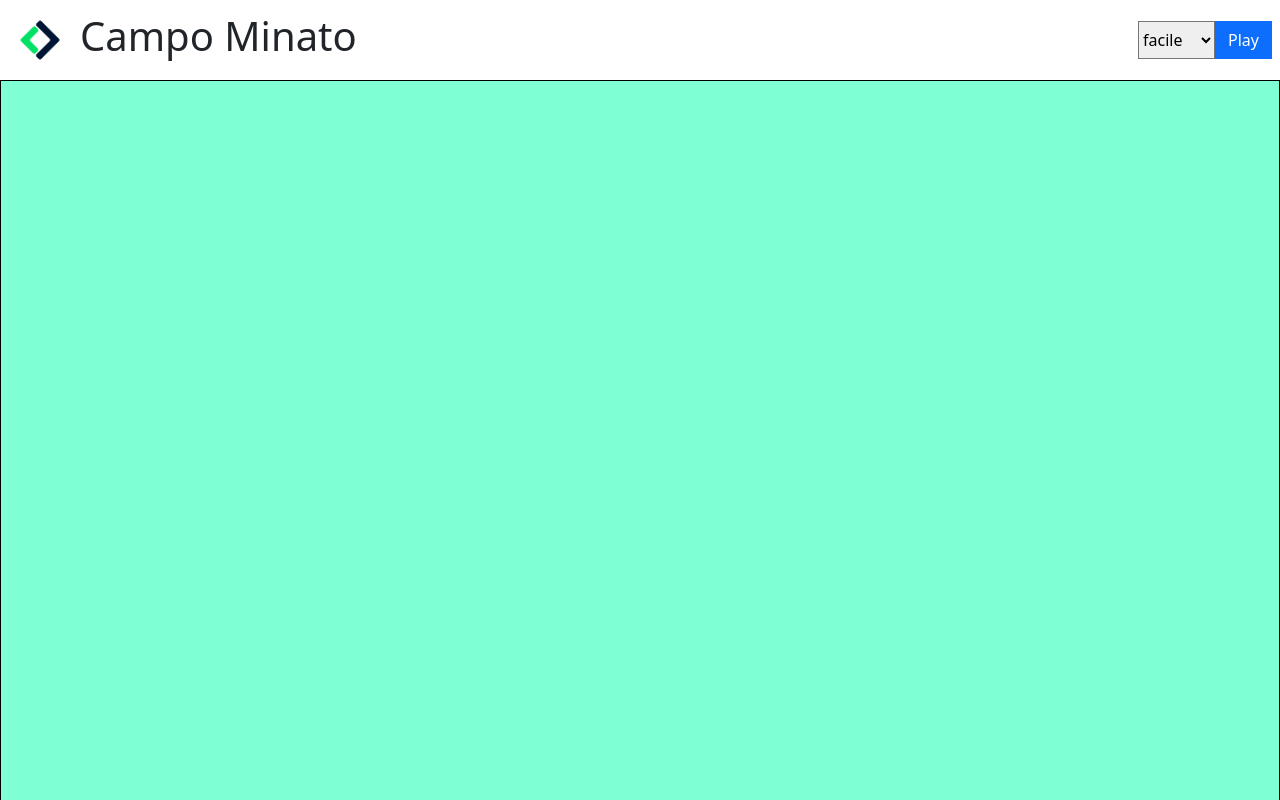
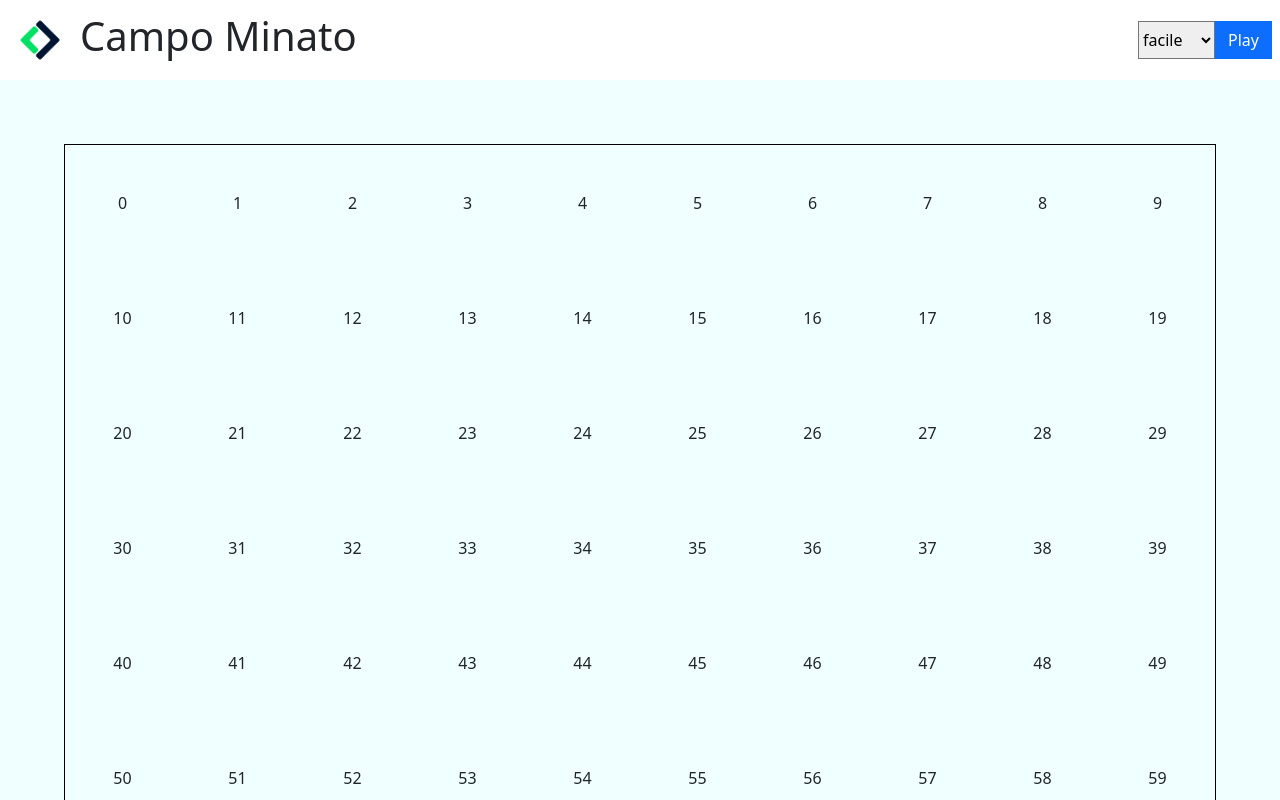
Before and after one commit to Masterkudi/js-campominato-grid, a plain HTML site: page index.html in a window 1280 px wide. Both pictures are taken after a click on the button "Play". Shown: the top 800 px of the page. Drawn offline with nearby package versions, Linux system fonts and the light colour scheme.

Commit message:
esercizio completato

```diff
--- a/assets/css/grid.css
+++ b/assets/css/grid.css
@@ -23,12 +23,11 @@
 }
 
 .main-container {
-    background-color: #7FFFD4;
-    width: 100%;
+    background-color: azure;
+    padding: 4rem;
 }
 
 .grid-container {
-    padding: 4rem;
     display: flex;
     border: 1px solid black;
     flex-wrap: wrap;
@@ -37,7 +36,6 @@
 
   .grid-square {
     aspect-ratio: 1/1;
-    border: 1px solid green;
     display: flex;
     align-items: center;
     justify-content: center;
--- a/assets/js/grid.js
+++ b/assets/js/grid.js
@@ -1,12 +1,8 @@
-/**
- * @type {HTMLSelectElement}
- */
+
 const squareCellsSelect = document.querySelector("[name='square-cells']");
 const btnPlay = document.querySelector("#btn-play");
 
-/**
- * @type {HTMLElement}
- */
+
 const gridContainer = document.querySelector(".grid-container");
 
 btnPlay.addEventListener("click", onBtnClick);
@@ -24,3 +20,46 @@ function onBtnClick() {
     printGrid(gridContainer, gridList);
 
 }
+
+
+function createSingleSquare(squareContent, squareCells) {
+    const square = document.createElement("div");
+
+    const squaresPerRow = Math.sqrt(squareCells);
+
+    square.classList.add("grid-square");
+    square.textContent = squareContent;
+    square.style.flexBasis = `calc(100% / ${squaresPerRow})`;
+
+    square.addEventListener("click", function () {
+      square.classList.toggle("bg-primary");
+    });
+
+    // Output
+    return square;
+  }
+
+
+  function createGrid(squaresNumber) {
+    const grid = [];
+
+    for (let i = 0; i < squaresNumber; i++) {
+      // salvo in una variabile l'output della funzione createSingleSquare
+      const newSquare = createSingleSquare("" + i, squaresNumber);
+
+      grid.push(newSquare);
+    }
+
+    // Output
+    return grid;
+  }
+
+
+  function printGrid(container, squaresList) {
+    // reset del contenuto del container per evitare che ci siano altri div creati precedentemente
+    container.innerHTML = "";
+
+    for (let i = 0; i < squaresList.length; i++) {
+      container.append(squaresList[i]);
+    }
+  }
--- a/index.html
+++ b/index.html
@@ -26,13 +26,14 @@
             <button class="btn btn-primary" id="btn-play">Play</button>
         </div>
     </header>
-    <main class="main-container">
-        <div class="grid-container">
-
+    <main>
+        <div class="main-container">
+            <div class="grid-container"></div>
         </div>
-
       </main>
-
+    <footer>
+        <p class="text-start m-0 p-2">Made with <i class="fa-solid fa-heart"></i> by Boolean</p>
+    </footer>
 
     <script src="assets/js/grid.js"></script>
 </body>
```
